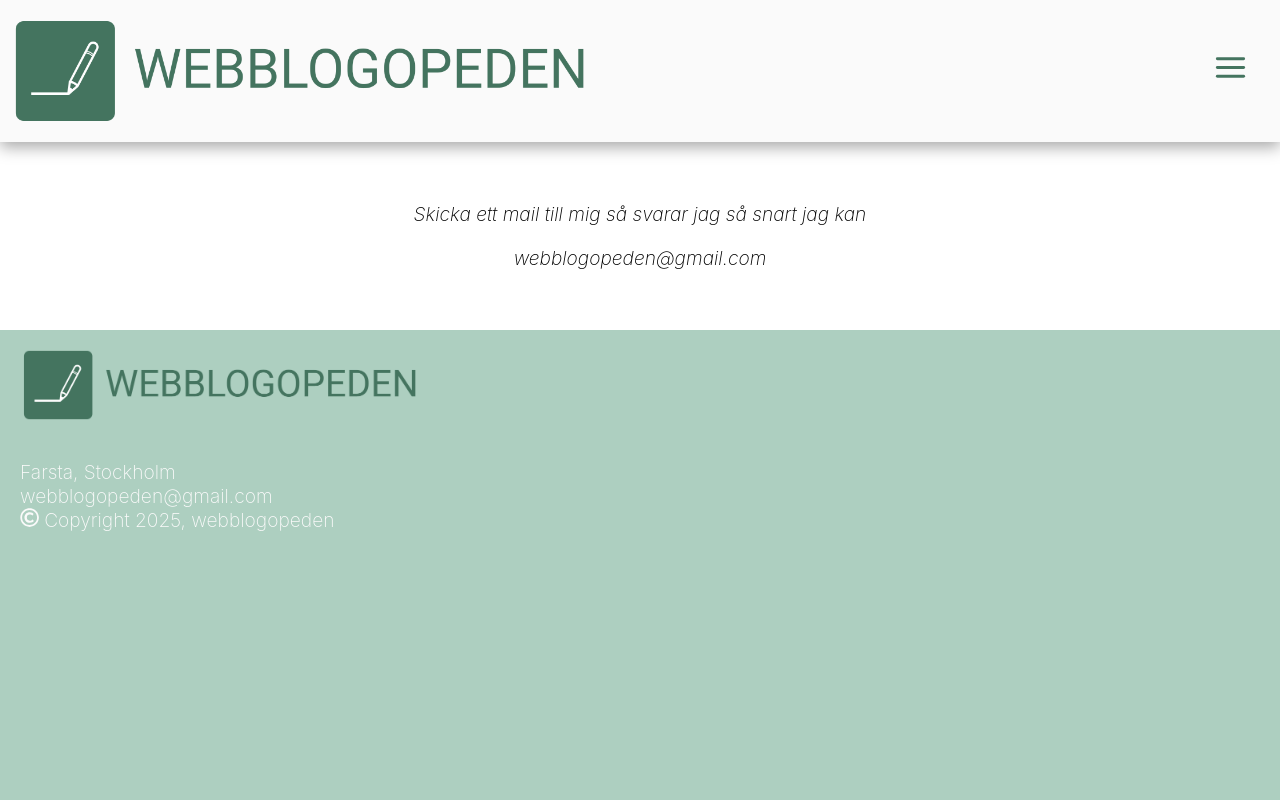
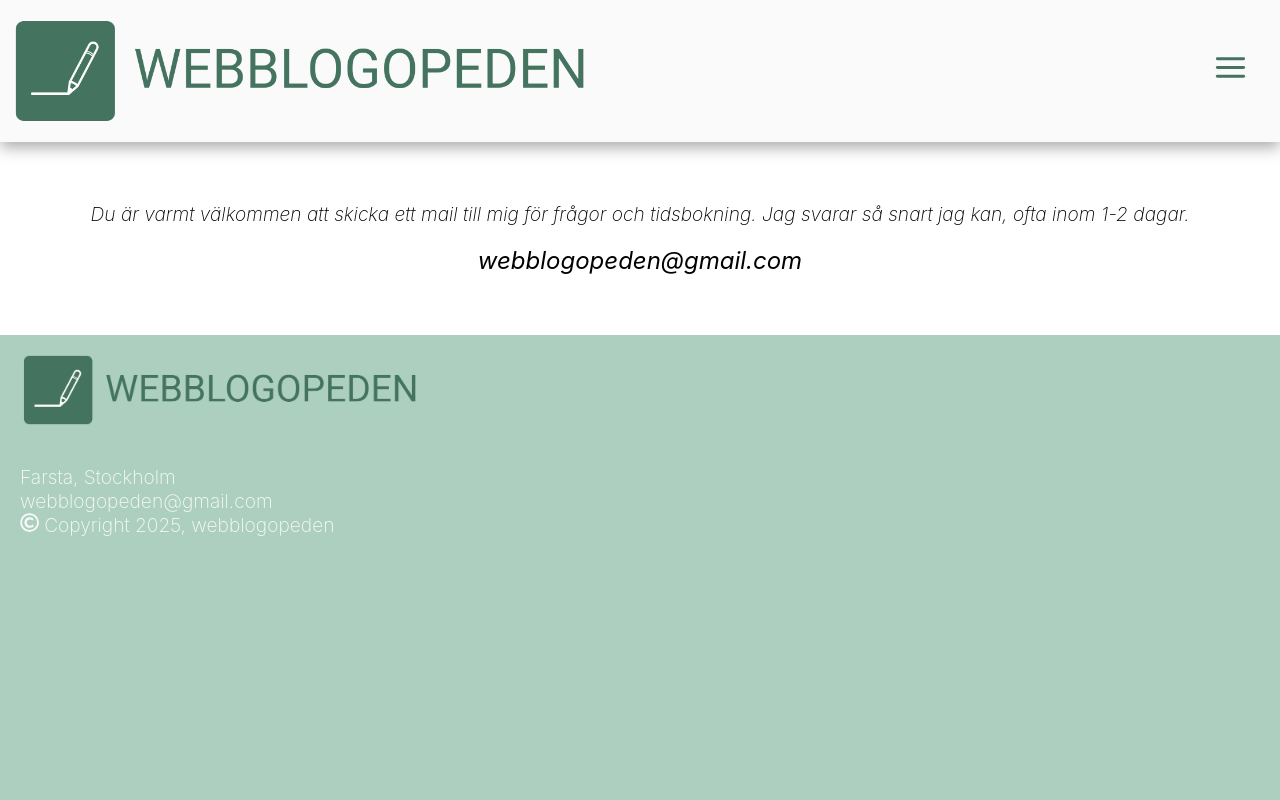
Before and after one commit to annieembrink/webblogopeden, a React (Create React App) app in the folder frontend/: page /contact in a window 1280 px wide. Shown: the top 800 px of the page. Built offline with nearby package versions, Linux system fonts and the light colour scheme.

Commit message:
changed text on contact page

```diff
--- a/frontend/src/pages/ContactPage/ContactPage.css
+++ b/frontend/src/pages/ContactPage/ContactPage.css
@@ -91,3 +91,8 @@
   text-align: center;
   /* margin-top: 40px; */
 }
+
+.fatText {
+font-weight: 400;
+font-size: 1.5rem;
+}
--- a/frontend/src/pages/ContactPage/ContactPage.jsx
+++ b/frontend/src/pages/ContactPage/ContactPage.jsx
@@ -107,9 +107,9 @@ export default function ContactForm() {
           )}
         </button>
       </form> */}
-      <p className="">Skicka ett mail till mig så svarar jag så snart jag kan</p>
+      <p className="">Du är varmt välkommen att skicka ett mail till mig för frågor och tidsbokning. Jag svarar så snart jag kan, ofta inom 1-2 dagar.</p>
       <br></br>
-      <p>webblogopeden@gmail.com</p>
+      <p className="fatText">webblogopeden@gmail.com</p>
     </div>
   );
 }
```
